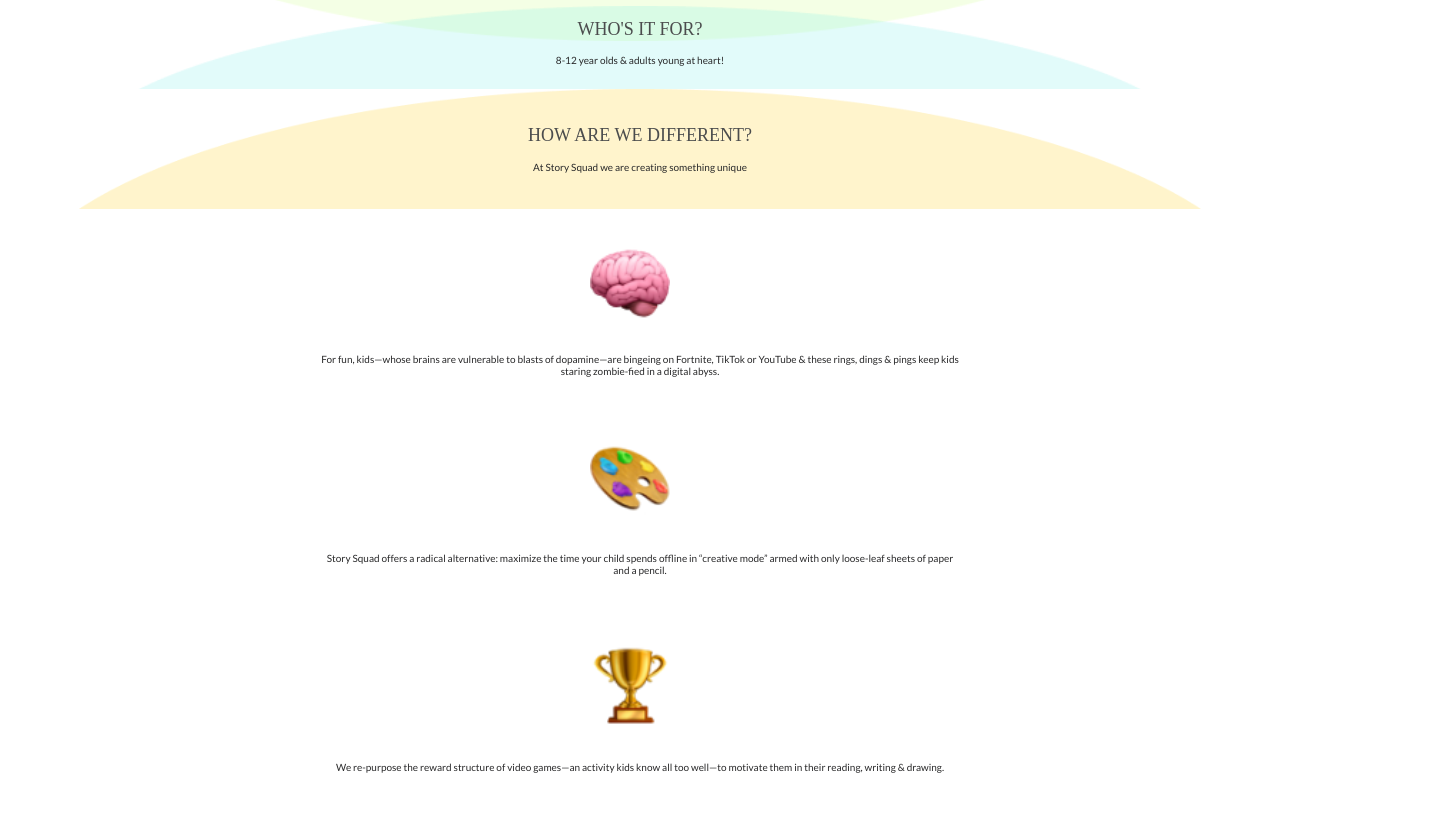
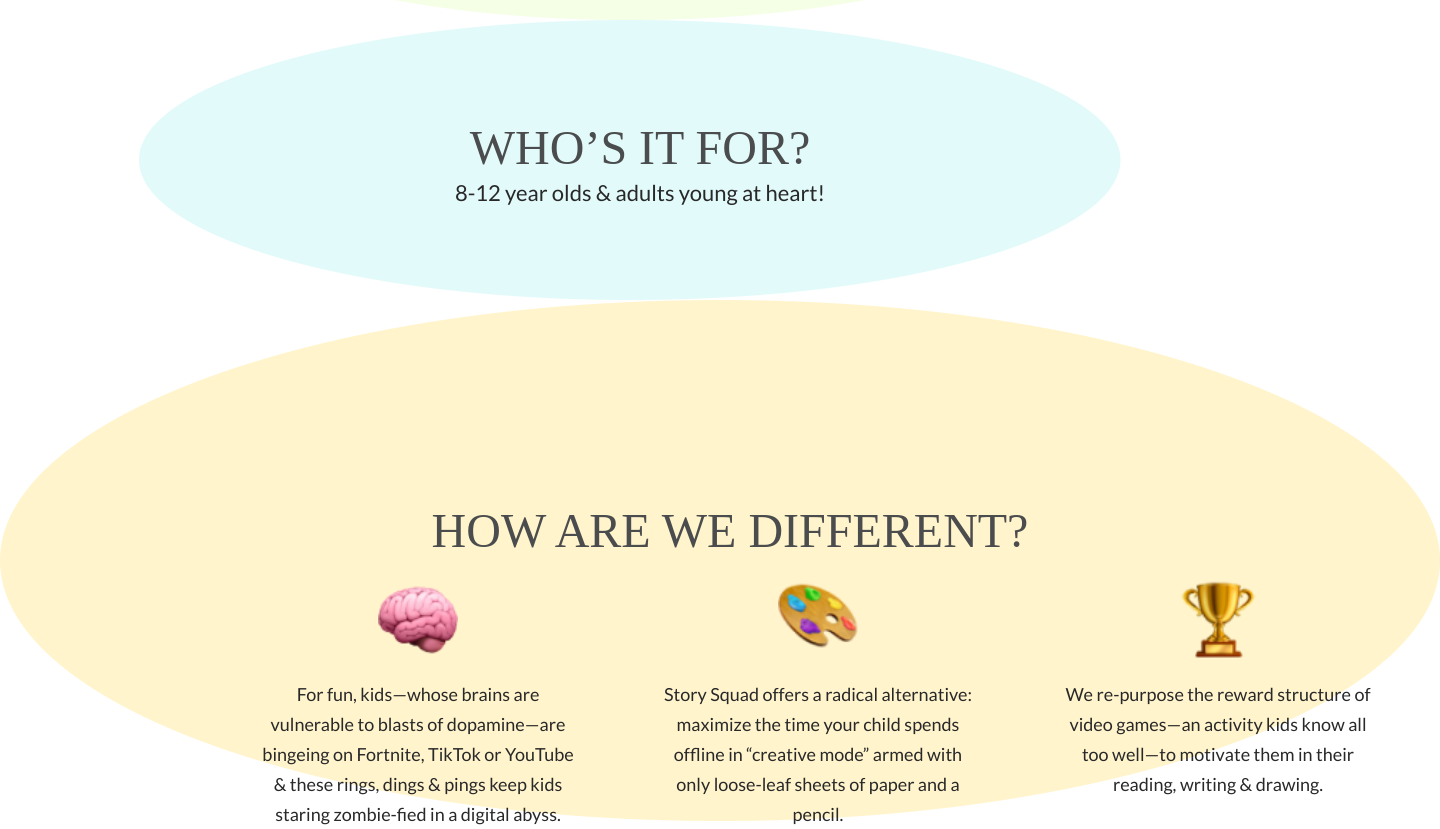
Before and after one commit to story-squad/story-squad-marketing-page-front, a React (Create React App) app in the folder ss-marketing/: page / in a window 1280 px wide. Shown: the part 1840-2669 px from the top of the page, 1440 px wide, since content can reach past the window. Built offline with nearby package versions, Linux system fonts and the light colour scheme; a web font is replaced by a local one.

Commit message:
completed mission

```diff
--- a/ss-marketing/src/components/Home/Mission.tsx
+++ b/ss-marketing/src/components/Home/Mission.tsx
@@ -1,79 +1,75 @@
 import "./styles/Mission.css";
-import Brain from "./imgs/emoji-brain.png"
-import Art from "./imgs/emoji-art.png"
-import Trophy from "./imgs/emoji-trophy.png"
-import test from './imgs/mission.png'
-
+import MissionImg from "./imgs/mission.png";
+import DemographicImg from "./imgs/demographic.png";
+import DiffenceImg from "./imgs/different.png";
+import Brain from "./imgs/emoji-brain.png";
+import Art from "./imgs/emoji-art.png";
+import Trophy from "./imgs/emoji-trophy.png";
 function Mission() {
   return (
-    <div className="missionContainer">
-        <div className='container_row'>
-        <img className="layer1" src={test} alt="test" />
-      <div className="mission layer2">
-        <h2>Our Mission</h2>
+    <div className="MissionContainer">
+      <div className="missionBlock">
+        <div className="grid-div-mission">
+          <img className="missionLayer1 first" src={MissionImg} alt="first" />
+
+          <div className="missionLayer2">
+            <h1>Our Mission</h1>
             <p>Human connection through creative expression.</p>
           </div>
         </div>
-      <div className="demographic">
-        <h2>Who's it for?</h2>
+      </div>
+
+      <div className="missionBlock">
+        <div className="grid-div-mission">
+          <img
+            className="missionLayer1 second"
+            src={DemographicImg}
+            alt="first"
+          />
+
+          <div className="missionLayer2">
+            <h1>WHO’S IT FOR?</h1>
             <p>8-12 year olds & adults young at heart!</p>
           </div>
-      <div className="different">
-        <h2>How are we different?</h2>
-        <p>At Story Squad we are creating something unique</p>
-        <div className="innerMissionContainerDesktop">
-          <div className="differentContent">
+        </div>
+      </div>
+
+      <div className="missionBlock">
+        <div className="grid-div-mission">
+          <img className="missionLayer1 third" src={DiffenceImg} alt="first" />
+
+          <div className="missionLayer2">
+            <h1>HOW ARE WE DIFFERENT?</h1>
+            <p className="missionMobile">Achieving unique things everyday</p>
+
+            <div className="missionDesktop">
+              <div className="differentOne">
                 <img src={Brain} alt="brain" />
                 <p>
                   For fun, kids—whose brains are vulnerable to blasts of
                   dopamine—are bingeing on Fortnite, TikTok or YouTube & these
-              rings, dings & pings keep kids staring zombie-fied in a digital
-              abyss.
+                  rings, dings & pings keep kids staring zombie-fied in a
+                  digital abyss.
                 </p>
               </div>
-          <div className="differentContent">
-            <img src={Art} alt="pallete" />
+              <div className="differentTwo">
+                <img src={Art} alt="Art" />
                 <p>
-              Story Squad offers a radical alternative: maximize the time your
-              child spends offline in “creative mode” armed with only loose-leaf
-              sheets of paper and a pencil.
+                  Story Squad offers a radical alternative: maximize the time
+                  your child spends offline in “creative mode” armed with only
+                  loose-leaf sheets of paper and a pencil.
                 </p>
               </div>
-          <div className="differentContent">
-            <img src={Trophy} alt="trophy" />
+              <div className="differentThree">
+                <img src={Trophy} alt="Trophy" />
                 <p>
-              We re-purpose the reward structure of video games—an activity kids
-              know all too well—to motivate them in their reading, writing &
-              drawing.
+                  We re-purpose the reward structure of video games—an activity
+                  kids know all too well—to motivate them in their reading,
+                  writing & drawing.
                 </p>
               </div>
             </div>
           </div>
-      <div className="innerMissionContainerMobile">
-          <div className="differentContent">
-            <img src={Brain} alt="brain" />
-            <p>
-              For fun, kids—whose brains are vulnerable to blasts of
-              dopamine—are bingeing on Fortnite, TikTok or YouTube & these
-              rings, dings & pings keep kids staring zombie-fied in a digital
-              abyss.
-            </p>
-          </div>
-          <div className="differentContent">
-            <img src={Art} alt="pallete" />
-            <p>
-              Story Squad offers a radical alternative: maximize the time your
-              child spends offline in “creative mode” armed with only loose-leaf
-              sheets of paper and a pencil.
-            </p>
-          </div>
-          <div className="differentContent">
-            <img src={Trophy} alt="trophy" />
-            <p>
-              We re-purpose the reward structure of video games—an activity kids
-              know all too well—to motivate them in their reading, writing &
-              drawing.
-            </p>
         </div>
       </div>
     </div>
--- a/ss-marketing/src/components/Home/styles/Mission.css
+++ b/ss-marketing/src/components/Home/styles/Mission.css
@@ -1,35 +1,41 @@
-/* //test */
+.grid-div-mission {
+  display: grid;
+  place-items: center;
+  width: 95vw;
+  height: 80px;
+}
 
-.container_row{
-    display: grid;
-  }
-  .layer1 {
+.missionLayer1 {
   width: 80vw;
 }
 
-  .layer1, .layer2{
+.missionLayer2 {
+  width: 100vw;
+  padding: 0px;
+  display: flex;
+  flex-direction: column;
+  justify-content: space-evenly;
+  align-items: center;
+}
+.missionLayer2 h1 {
+  margin-top: 40px;
+}
+.missionLayer1,
+.missionLayer2 {
   grid-column: 1;
   grid-row: 1;
+  height: 17vh;
 }
 
-  .layer1 span{
-    color: #fff;
-    background: #000cf6;
+.missionBlock {
+  width: 100vw;
+  display: block;
+  align-items: center;
+  justify-content: center;
 }
 
-  .layer2{
-
-  }
-
-
-
-.missionContainer {
-  display: flex;
-  flex-direction: column;
-  align-items: center;
-}
-
-.missionContainer h2 {
+.missionLayer2 h1 {
+  width: 70%;
   font-family: "Boogaloo";
   font-style: normal;
   font-weight: normal;
@@ -38,102 +44,105 @@
   text-transform: uppercase;
   color: #4b4c4d;
 }
-.missionContainer p {
+
+.missionLayer2 p {
+  width: 80%;
   font-family: "Lato";
   font-style: normal;
   font-weight: normal;
-  font-size: 10px;
+  font-size: 8px;
   text-align: center;
   color: #282829;
 }
 
-.mission {
-  width: 80vw;
-  /* min-height: 75px; */
-  /* background-image: url("../imgs/mission.png");
-  background-size: cover;
-  overflow:auto;
-  background-repeat: no-repeat; */
-  display: flex;
-  flex-direction: column;
-  justify-content: space-evenly;
+.first {
+  height: 80px;
 }
 
-.mission h2 {
+.second {
+  height: 80px;
+  width: 90vw;
+}
+.third {
+  height: 80px;
+  width: 95vw;
+}
+
+.missionDesktop {
+  display: none;
+}
+
+@media only screen and (min-width: 700px) {
+  .grid-div-mission {
+    height: 265px;
+  }
+  .first {
+    width: 866px;
+    height: 250px;
+  }
+
+  .second {
+    width: 981.49px;
+    height: 280px;
+  }
+  .third {
+    width: 1440px;
+    height: 521px;
+    margin-top: 25px;
+  }
+
+  .missionLayer2 h1 {
+    font-size: 48px;
+  }
+
+  .missionLayer2 p {
+    font-size: 22px;
+  }
+  .missionMobile {
+    display: none;
+  }
+  .missionDesktop {
+    display: grid;
+    grid-template-columns: 400px 400px 400px;
     width: 80vw;
   }
-.mission p {
-    margin-bottom: 10px;
-}
-.demographic {
-  width: 90vw;
-  height: 83px;
-  background-image: url("../imgs/demographic.png");
-  background-size: cover;
-  background-repeat: no-repeat;
-  display: flex;
-  flex-direction: column;
-  justify-content: space-evenly;
+  .missionDesktop p {
+    position: static;
+    width: 324px;
+    height: 150px;
+    font-family: "Lato";
+    font-style: normal;
+    font-weight: normal;
+    font-size: 18px;
+    line-height: 30px;
+    text-align: center;
+    color: #282829;
   }
 
-.demographic p {
-    margin-bottom: 10px;
+  .missionDesktop img {
+    margin: 20px;
   }
-
-.different {
-  width: 100vw;
-  height: 120px;
-  background-image: url("../imgs/different.png");
-  background-size: cover;
-  background-repeat: no-repeat;
-  display: flex;
-  flex-direction: column;
-  justify-content: space-evenly;
-}
-.different p {
-    margin-top: -20px;
-}
-
-.innerMissionContainerMobile {
-    width: 100vw;
+  .differentOne {
+    grid-column: 1;
     display: flex;
     flex-direction: column;
     justify-content: center;
     align-items: center;
   }
 
-.innerMissionContainer p {
-    font-size: 8px;
+  .differentTwo {
+    grid-column: 2;
+    display: flex;
+    flex-direction: column;
+    justify-content: center;
+    align-items: center;
   }
 
-.innerMissionContainerDesktop {
-    display: none;
-}
-
-.differentContent {
-    height: 200px;
-    width: 50vw;
+  .differentThree {
+    grid-column: 3;
     display: flex;
     flex-direction: column;
+    justify-content: center;
     align-items: center;
-    justify-content: space-around;
   }
-
-@media only screen and (min-width: 700px) {
-    /* .mission {
-
-        height: 344px;
-
 }
-
-      .demographic {
-
-        height: 384px;
-
-      }
-      .different {
-
-        height: 120px;
-
-      } */
-}
```
Lines whose indentation alone changed are shown as unchanged.
